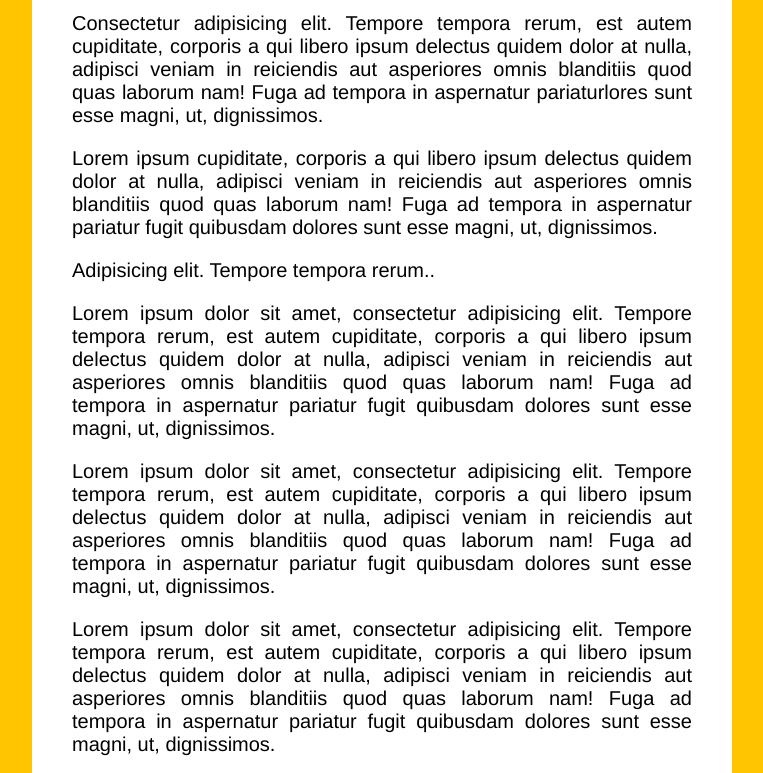
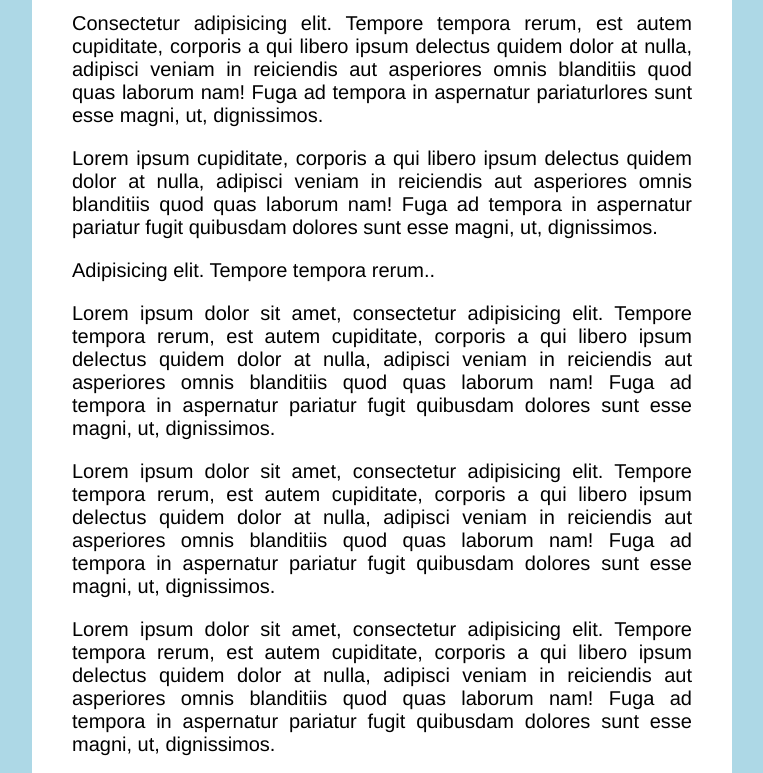
Before and after one commit to javascript-30-challenge/13-Slide-In-On-Scroll, a plain HTML site: page index.html in a window 1280 px wide. Shown: the part 200-973 px from the top of the page, without its empty margins (258-1021 px from the left). Drawn offline with Linux system fonts and the light colour scheme.

Commit message:
Update style.css

```diff
--- a/style.css
+++ b/style.css
@@ -1,6 +1,6 @@
 html {
     box-sizing: border-box;
-    background: #ffc600;
+    background: lightblue;
     font-family: 'helvetica neue';
     font-size: 20px;
     font-weight: 200;
```
